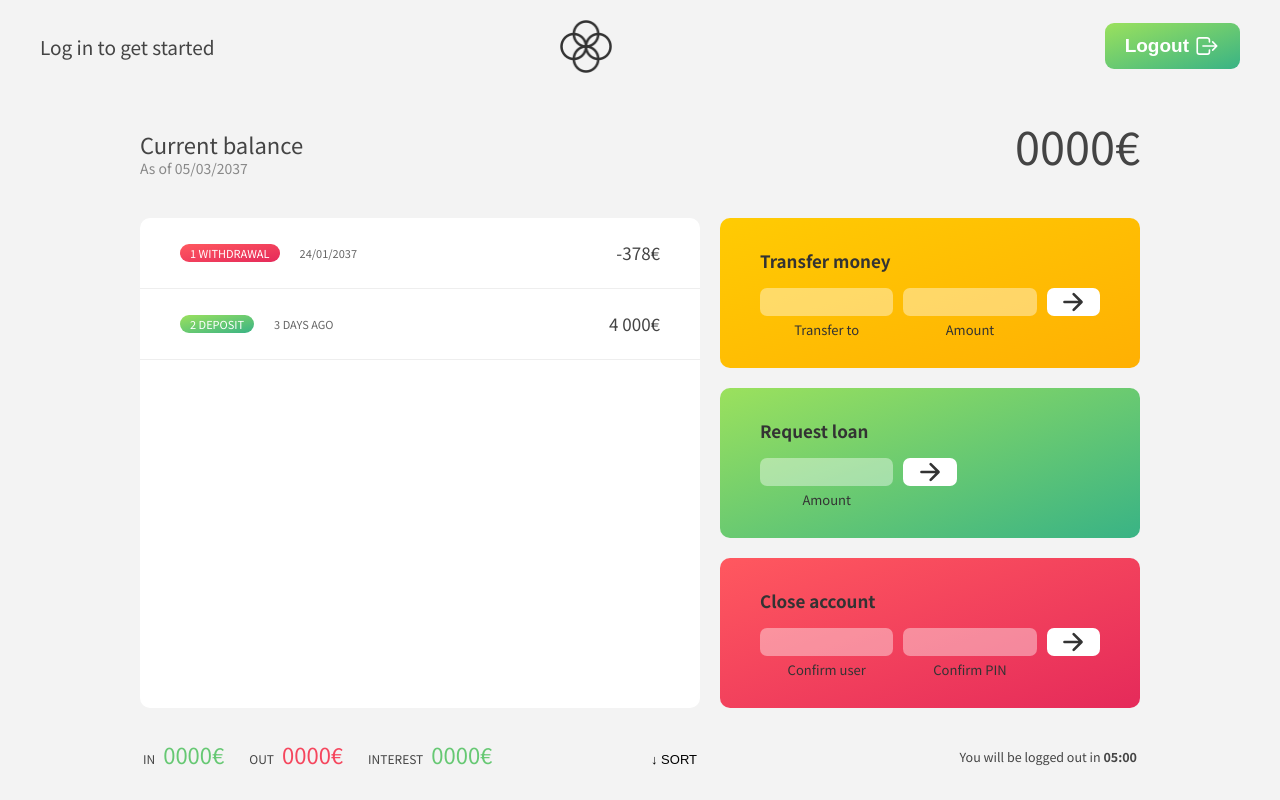
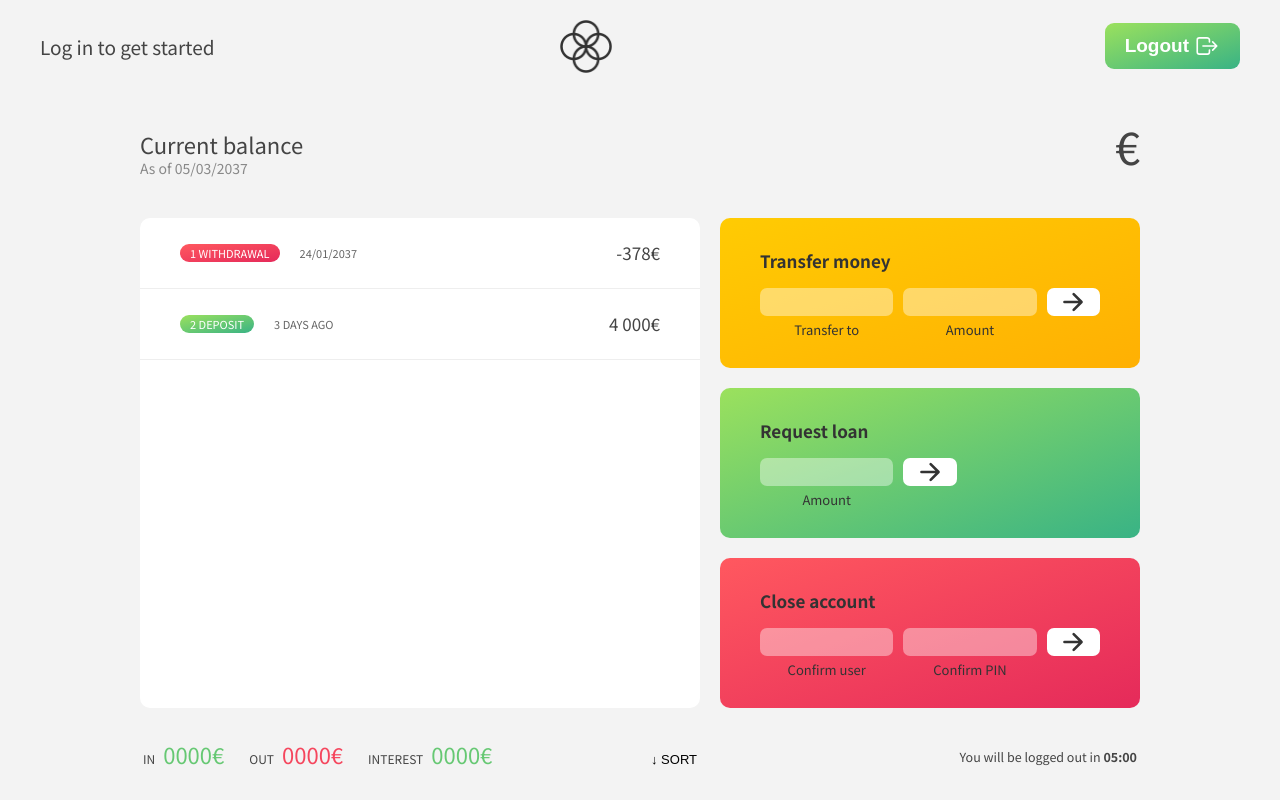
Before and after one commit to devBayo/Bankist-react-, a React (Create React App) app: page / in a window 1280 px wide. Built offline with nearby package versions, Linux system fonts and the light colour scheme.

Commit message:
consumed usercontext (added balance)

```diff
--- a/src/components/Main/MainHeader/MainHeader.jsx
+++ b/src/components/Main/MainHeader/MainHeader.jsx
@@ -1,6 +1,12 @@
+import { useContext } from 'react';
+import UsersContext from '../../../contexts/users-context';
 import classes from './MainHeader.module.css';
 
-const MainHeader = props => {
+const MainHeader = () => {
+  const {
+    user: { balance },
+  } = useContext(UsersContext);
+
   return (
     <div className={classes['balance']}>
       <div>
@@ -9,7 +15,7 @@ const MainHeader = props => {
           As of <span className={['date']}>05/03/2037</span>
         </p>
       </div>
-      <p className={classes['balance__value']}>0000€</p>
+      <p className={classes['balance__value']}>{balance?.toFixed(2)}€</p>
     </div>
   );
 };
```
